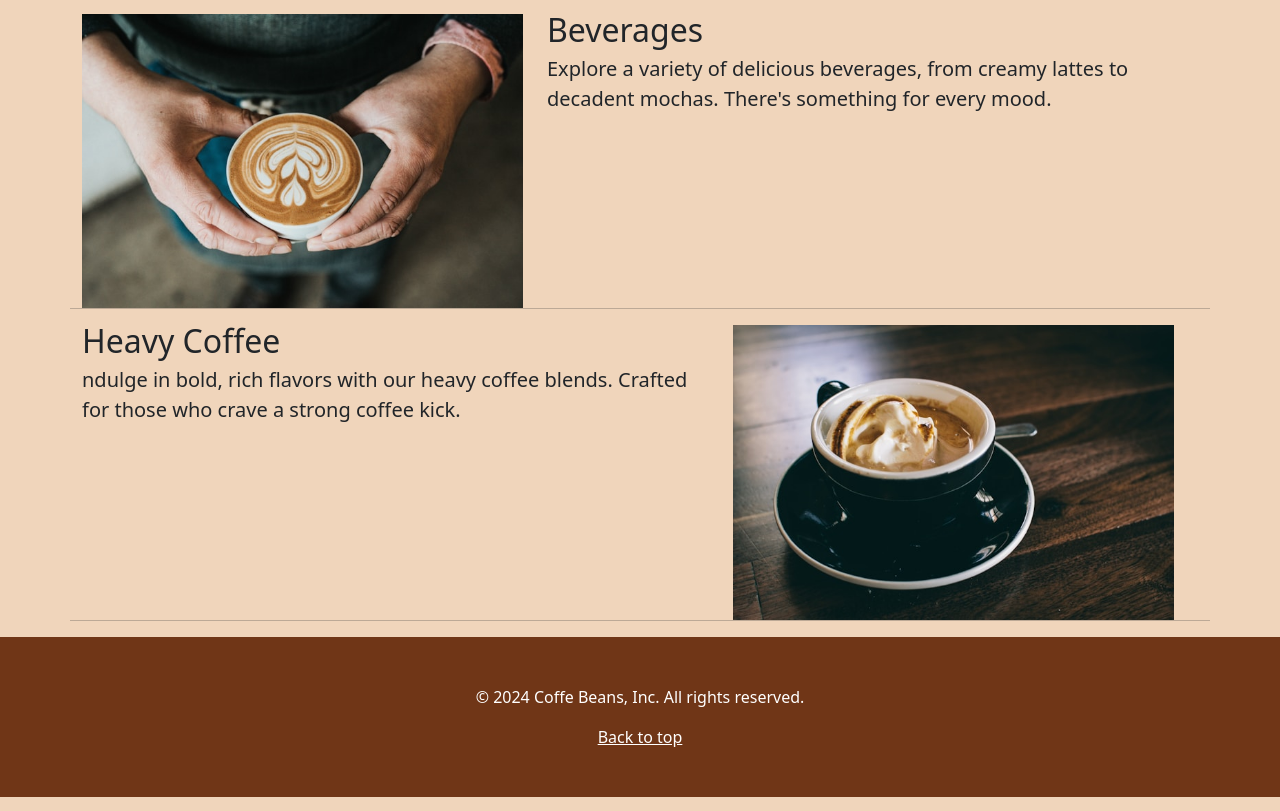
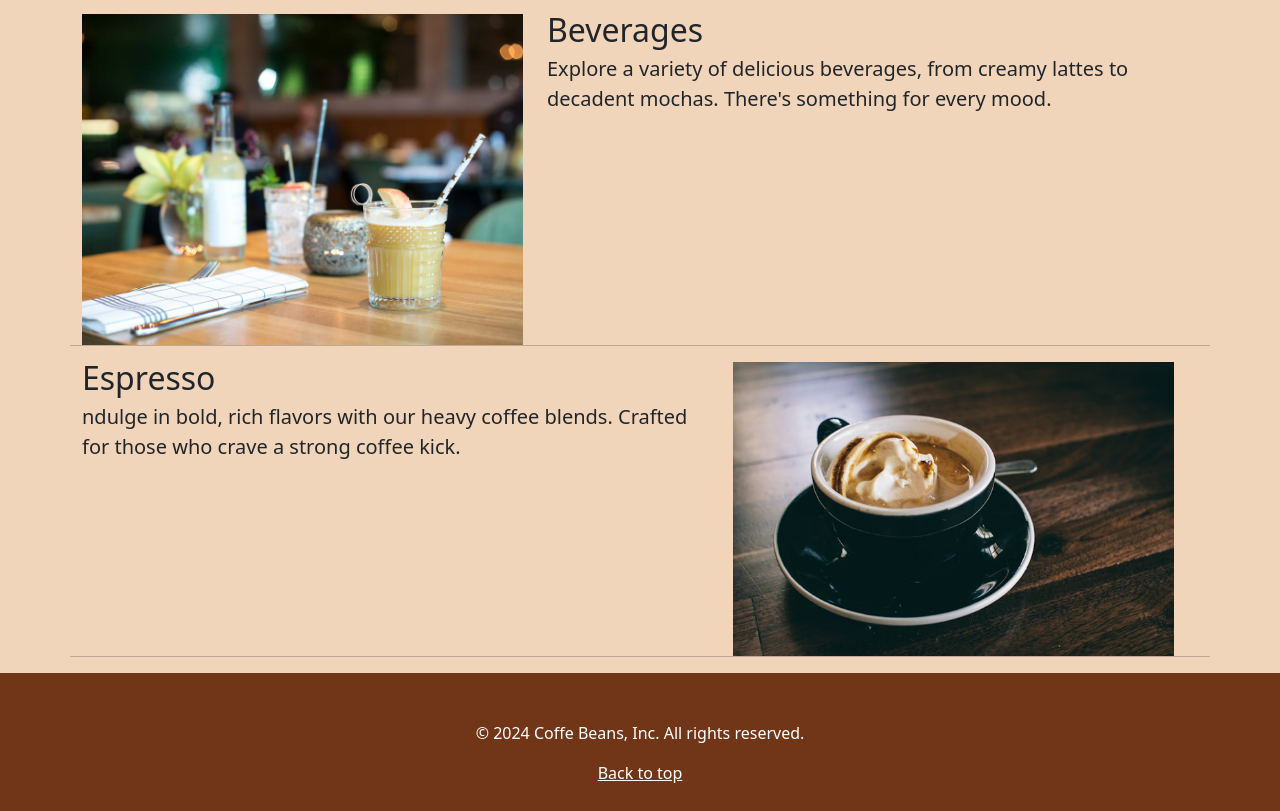
Before and after one commit to Biozidtonoy/Website-Bootstrap-no1, a plain HTML site: page index.html in a window 1280 px wide. Shown: the part 1918-2729 px from the top of the page. Drawn offline with nearby package versions, Linux system fonts and the light colour scheme.

Commit message:
add a picture at beverage content section

```diff
--- a/index.html
+++ b/index.html
@@ -53,8 +53,9 @@
                   Menu
                 </a>
                 <ul class="dropdown-menu">
-                  <li><a class="dropdown-item" href="#">Coffes</a></li>
-                  <li><a class="dropdown-item" href="#">Stafs</a></li>
+                  <li><a class="dropdown-item" href="#">Coffee</a></li>
+                  <li><a class="dropdown-item" href="#">Espresso</a></li>
+                  <li><a class="dropdown-item" href="#">Beverages</a></li>
                   <li><hr class="dropdown-divider" /></li>
                   <li>
                     <a class="dropdown-item" href="#">Feedback</a>
@@ -296,7 +297,7 @@
           <div class="col-md-5 order-md-1">
             <img
               class="bd-placeholder-img bd-placeholder-img-lg featurette-image img-fluid mx-auto"
-              src="image/content2.jpg"
+              src="image/beverage.jpg"
               width="500"
               height="500"
               xmlns="http://www.w3.org/2000/svg"
@@ -324,7 +325,7 @@
         <div class="row featurette">
           <div class="col-md-7">
             <h2 class="featurette-heading fw-normal lh-1">
-              Heavy Coffee
+              Espresso
             </h2>
             <p class="lead">
               ndulge in bold, rich flavors with our heavy coffee blends. Crafted for those who crave a strong coffee kick.
```
Also changed, not shown: image/beverage.jpg (added).
